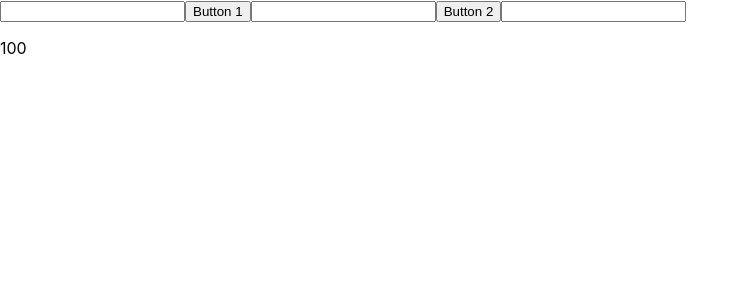
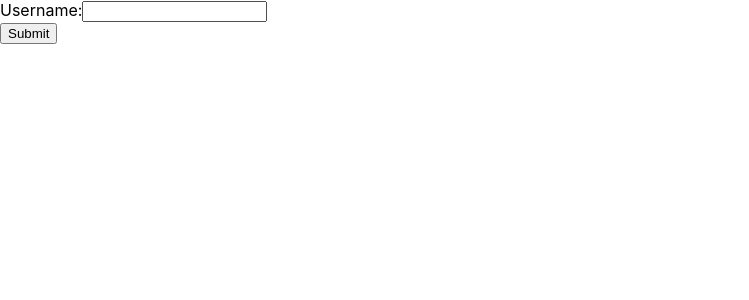
Before and after one commit to piyushdhamecha/weltec-react, a React (Create React App) app: page / in a window 1280 px wide. Shown: the top 300 px of the page, without its empty margins (0-749 px from the left). Built offline with nearby package versions, Linux system fonts and the light colour scheme.

Commit message:
13-12-2022

```diff
--- /dev/null
+++ b/src/forms-13-12-2022/App.js
@@ -0,0 +1,11 @@
+import BasicForms from "./BasicForms";
+import DynamicForms from "./DynamicForms";
+import ControlledForms from "./ControlledForms";
+
+const App = () => {
+  return <ControlledForms />;
+  //   return <DynamicForms />;
+  //   return <BasicForms />;
+};
+
+export default App;
--- /dev/null
+++ b/src/forms-13-12-2022/BasicForms.js
@@ -0,0 +1,34 @@
+import { useRef } from "react";
+
+const BasicForms = () => {
+  const input1Ref = useRef();
+  const input2Ref = useRef();
+
+  const handleSubmit = (e) => {
+    e.preventDefault();
+    console.log({
+      input1: input1Ref.current.value,
+      input2: input2Ref.current.value,
+    });
+
+    // console.log(e.target.elements.usernameInput1.value);
+    // console.log(e.target.elements.usernameInput2.value);
+    // console.log(document.getElementById("usernameInput").value);
+  };
+
+  return (
+    <form onSubmit={handleSubmit}>
+      <div>
+        <label htmlFor="usernameInput2">Username 2:</label>
+        <input id="usernameInput2" type="text" ref={input2Ref} />
+      </div>
+      <div>
+        <label htmlFor="usernameInput1">Username 1:</label>
+        <input id="usernameInput1" type="text" ref={input1Ref} />
+      </div>
+      <button type="submit">Submit</button>
+    </form>
+  );
+};
+
+export default BasicForms;
--- /dev/null
+++ b/src/forms-13-12-2022/ControlledForms.js
@@ -0,0 +1,32 @@
+import { useState } from "react";
+
+const ControlledForms = () => {
+  const [username, setUsername] = useState("");
+
+  function handleSubmit(event) {
+    event.preventDefault();
+    alert(`You entered: ${username}`);
+  }
+
+  function handleChange(event) {
+    console.log(event.target.value);
+    setUsername(event.target.value.toLowerCase());
+  }
+
+  return (
+    <form onSubmit={handleSubmit}>
+      <div>
+        <label htmlFor="usernameInput">Username:</label>
+        <input
+          id="usernameInput"
+          type="text"
+          onChange={handleChange}
+          value={username}
+        />
+      </div>
+      <button type="submit">Submit</button>
+    </form>
+  );
+};
+
+export default ControlledForms;
--- /dev/null
+++ b/src/forms-13-12-2022/DynamicForms.js
@@ -0,0 +1,35 @@
+import { useState } from "react";
+
+const DynamicForms = () => {
+  const [username, setUsername] = useState("");
+  console.log({
+    username,
+    usernameLowecase: username.toLowerCase(),
+  });
+  const isLowerCase = username === username.toLowerCase();
+  const error = isLowerCase ? null : "Username must be lower case";
+
+  function handleSubmit(event) {
+    event.preventDefault();
+    alert(`You entered: ${username}`);
+  }
+
+  function handleChange(event) {
+    setUsername(event.target.value);
+  }
+
+  return (
+    <form onSubmit={handleSubmit}>
+      <div>
+        <label htmlFor="usernameInput">Username:</label>
+        <input id="usernameInput" type="text" onChange={handleChange} />
+      </div>
+      <div style={{ color: "red" }}>{error}</div>
+      <button disabled={Boolean(error)} type="submit">
+        Submit
+      </button>
+    </form>
+  );
+};
+
+export default DynamicForms;
--- /dev/null
+++ b/src/forms-13-12-2022/index.js
@@ -0,0 +1,3 @@
+import App from "./App";
+
+export default App;
--- a/src/index.js
+++ b/src/index.js
@@ -11,7 +11,8 @@ import "./index.css";
 // import App from "./assignment-2-02-12-2022";
 // import App from "./forward-ref-08-12-2022";
 // import App from "./memo-09-12-2022";
-import App from "./memo-2-12-12-2022";
+// import App from "./memo-2-12-12-2022";
+import App from "./forms-13-12-2022";
 
 const root = ReactDOM.createRoot(document.getElementById("root"));
 root.render(
```
